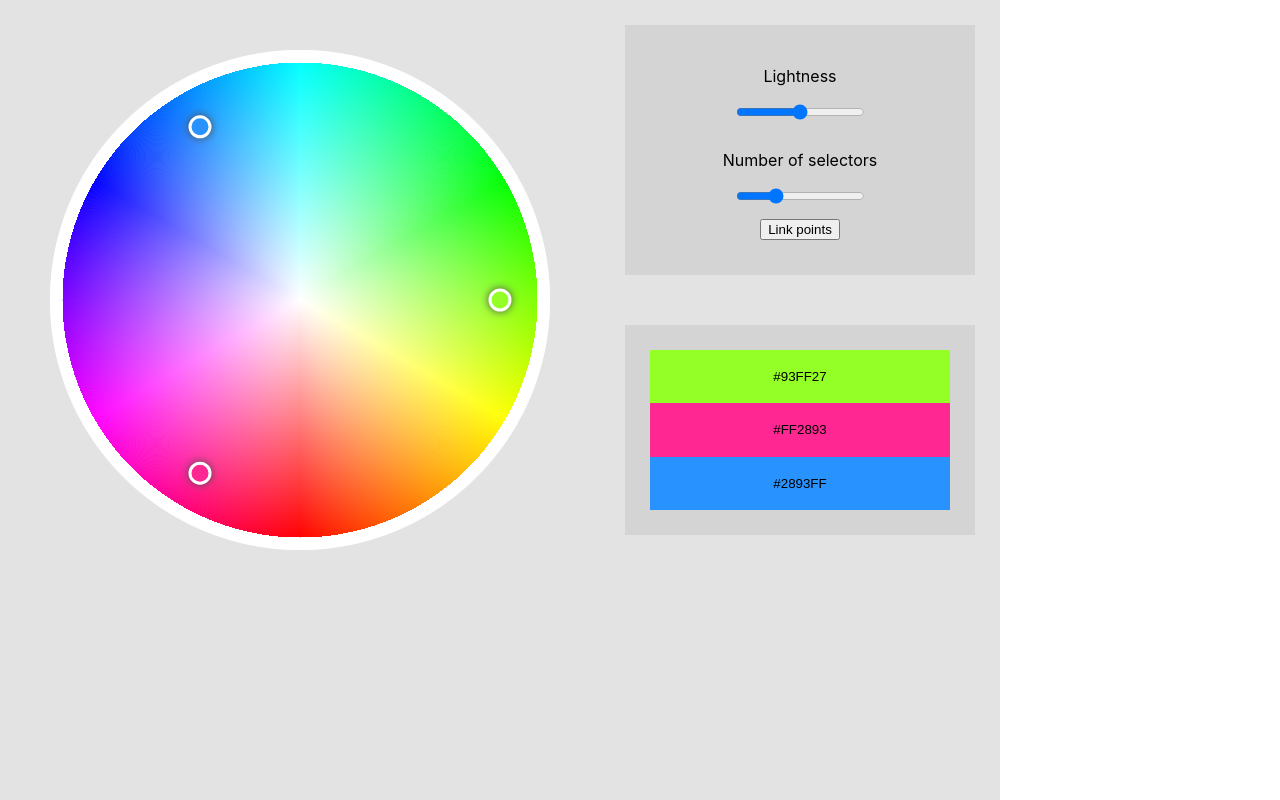
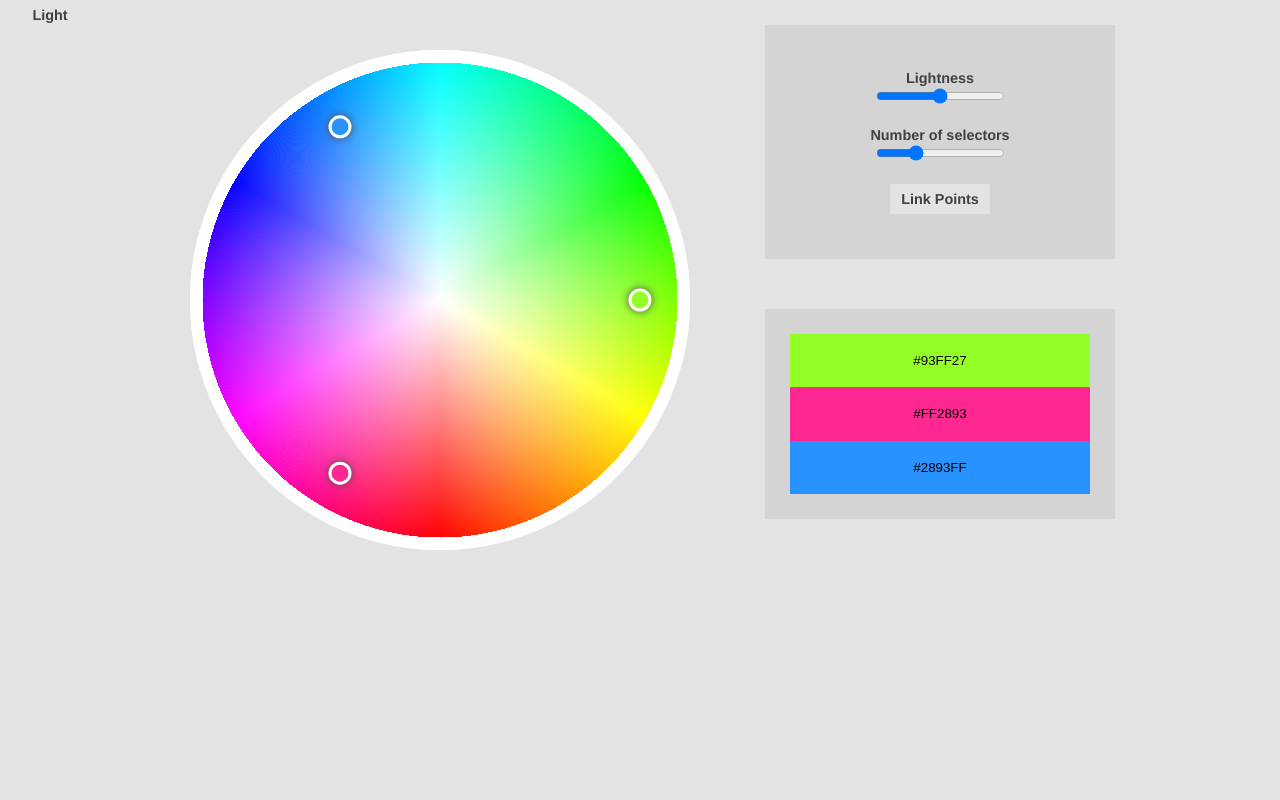
Before and after one commit to ymurenko/color-builder, a React (Create React App) app: page / in a window 1280 px wide. Shown: the top 800 px of the page. Built offline with nearby package versions, Linux system fonts and the light colour scheme.

Commit message:
feature add dark mode

```diff
--- a/src/App.js
+++ b/src/App.js
@@ -1,13 +1,23 @@
-import React from 'react';
+import React, {useState} from 'react';
 import logo from './logo.svg';
 import './App.css';
 import ColorPicker from './components/ColorPicker/ColorPicker';
 
 
 function App() {
+  const [darkMode, setDarkMode] = useState(false)
   return (
-    <div className="App">
-      <ColorPicker />
+    <div className={`App ${darkMode ? 'dark' : ''}`}>
+      <button
+            className={`button set-dark ${darkMode ? 'dark' : ''}`}
+            type="button"
+            onClick={() => {
+              darkMode ? setDarkMode(false) : setDarkMode(true);
+            }}
+          >
+            {darkMode ? 'Dark' : 'Light'}
+          </button>
+      <ColorPicker darkMode={darkMode}/>
     </div>
   );
 }
--- a/src/components/ColorPicker/ColorPicker.js
+++ b/src/components/ColorPicker/ColorPicker.js
@@ -1,39 +1,57 @@
 import React, { useEffect, useState, useRef } from "react";
 import ColorWheel from "./ColorWheel";
 import "./ColorPicker.scss";
-import copy from 'copy-to-clipboard';
+import copy from "copy-to-clipboard";
 
-const ColorPicker = () => {
+const ColorPicker = props => {
   const [bright, setBright] = useState("white");
-  const [light, setLight] = useState(50)
+  const [light, setLight] = useState(50);
   const [selectorCount, setSelectorCount] = useState(3);
-  const [isLinked, setIsLinked] = useState(false)
+  const [isLinked, setIsLinked] = useState(false);
   const colorContainer = useRef(null);
+  const linkedButton = useRef(null)
+  let isDarkMode = props.darkMode
+  const setLightness = val => {
+    setLight(val);
+  };
 
+  const setSelectors = val => {
+    setSelectorCount(val);
+  };
 
-  const setLightness = (val) => {
-    setLight(val)
-  }
-
-  const setSelectors = (val) => {
-    setSelectorCount(val)
-  }
   const getColors = () => {
     let colorArray = [];
-    for(let i =0; i<selectorCount; i++){
+    for (let i = 0; i < selectorCount; i++) {
       colorArray.push(
-      <input type="button" className="color-block" style={{height: 20+100/selectorCount, color: light < 50 ? '#fff' : '#000'}} defaultValue="#fff" key={i} onClick={e => {copy(e.target.value)}}/>
-      )
+        <input
+          type="button"
+          className="color-block"
+          style={{
+            height: 20 + 100 / selectorCount,
+            color: light < 50 ? "#fff" : "#000",
+          }}
+          defaultValue="#fff"
+          key={i}
+          onClick={e => {
+            copy(e.target.value);
+          }}
+        />
+      );
     }
-    console.log("getColors")
-    return colorArray
-  }
+    return colorArray;
+  };
   return (
-    <div className="color-picker-container">
+    <div className={`color-picker-container ${isDarkMode ? 'dark' : ''}`}>
+      <ColorWheel
+        mode={bright}
+        lightness={light}
+        selectors={selectorCount}
+        isLinked={isLinked}
+        colorsContainer={colorContainer}
+        isDarkMode = {props.darkMode}
+      />
 
-      <ColorWheel mode={bright} lightness={light} selectors={selectorCount} isLinked={isLinked} colorsContainer={colorContainer}/>
-
-      <div className="color-picker-controls">
+      <div className={`color-picker-controls ${isDarkMode ? 'dark' : ''}`}>
         <div className="control-container">
           <p className="control-label">Lightness</p>
           <input
@@ -48,7 +66,7 @@ const ColorPicker = () => {
             }}
           />
         </div>
-        <div className="control-container">
+        <div className="controls-container">
           <p className="control-label">Number of selectors</p>
           <input
             type="range"
@@ -62,19 +80,21 @@ const ColorPicker = () => {
             }}
           />
         </div>
-        <div className="control-container">
-          <input
+        <div className="control-container ">
+          <button
+            className={`button ${isLinked ? 'linked-true' : 'linked-false'} ${isDarkMode ? 'dark' : ''}`}
             type="button"
-            defaultValue="Link points"
             onClick={() => {
-              isLinked === false ? setIsLinked(true) : setIsLinked(false)
+              isLinked ? setIsLinked(false) : setIsLinked(true);
             }}
-          />
+          >
+            {isLinked ? 'Un-link' : 'Link Points'}
+          </button>
         </div>
       </div>
-      <div className="colors-container" ref={colorContainer}>
-          {getColors()}
-        </div>
+      <div className={`colors-container ${isDarkMode ? 'dark' : ''}`} ref={colorContainer}>
+      {getColors()}
+      </div>
     </div>
   );
 };
--- a/src/components/ColorPicker/ColorPicker.scss
+++ b/src/components/ColorPicker/ColorPicker.scss
@@ -1,7 +1,57 @@
+$secondary-font-size: 0.9rem;
+$secondary-font-weight: 600;
+$secondary-font-color: #404040;
+$font-family: "helvetica";
+
+$secondary-font-color-dark: #bdbdbd;
+
+$color-primary: #e3e3e3;
+$color-secondary: #d4d4d4;
+
+$color-secondary-dark: #292929;
+$color-primary-dark: #333333;
+
+.App {
+  background-color: $color-primary;
+  color: $secondary-font-color;
+  &.dark {
+    background-color: $color-primary-dark;
+    color: $secondary-font-color-dark
+  }
+}
+
+.button {
+  cursor: pointer;
+  font-size: $secondary-font-size;
+  font-weight: $secondary-font-weight;
+  font-family: $font-family;
+  height: 30px;
+  width: 100px;
+  padding: 5px;
+  border: none;
+  color: inherit;
+  background-color: $color-primary;
+  &.set-dark{
+    position: absolute;
+    left: 0px;
+  }
+  &.linked-true {
+    border: solid 2px $secondary-font-color;
+    &.dark {
+      border-color: $color-primary;
+    }
+  }
+  &.dark {
+    background-color: $color-primary-dark;
+
+  }
+}
+
 .color-picker-container {
   width: 1000px;
   height: 1000px;
-  background-color: #e3e3e3;
+  margin: auto;
+  background-color: $color-primary;
   .gradient {
     float: left;
     padding: 50px;
@@ -10,19 +60,28 @@
     }
   }
   .color-picker-controls {
+    font-size: $secondary-font-size;
+    font-weight: $secondary-font-weight;
+    font-family: $font-family;
     display: grid;
     float: left;
     width: 300px;
-    height: 200px;
+    height: auto;
     margin: 25px;
     padding: 25px;
-    background-color: #d4d4d4;
-    .button {
-      display: inline-grid;
-      height: 20px;
-      width: 20px;
-      padding: 5px;
+    background-color: $color-secondary;
+    .control-container {
+      margin: 20px 0;
     }
+    .control-label {
+      margin: 0;
+    }
+    &.dark {
+      background-color: $color-secondary-dark;
+    }
+  }
+  &.dark {
+    background-color: $color-primary-dark;
   }
 }
 
@@ -32,11 +91,14 @@
   width: 300px;
   margin: 25px;
   padding: 25px;
-  background-color: #d4d4d4;
+  background-color: $color-secondary;
   .color-block {
     cursor: pointer;
     border: none;
     background-color: #fff;
     width: 100%;
   }
+  &.dark {
+    background-color: $color-secondary-dark;
+  }
 }
--- a/src/components/ColorPicker/ColorWheel.js
+++ b/src/components/ColorPicker/ColorWheel.js
@@ -1,4 +1,4 @@
-import React, { useEffect, useLayoutEffect, useRef, useState } from "react";
+import React, { useMemo, useLayoutEffect, useRef, useState } from "react";
 import Selectors from "./Selectors";
 import * as xLUT from "./xLUT.json";
 import * as yLUT from "./yLUT.json";
@@ -7,7 +7,9 @@ import * as sinLUT from "./sinLUT.json";
 
 const ColorWheel = props => {
   const [linkState, setLinkState] = useState(0);
+  const dark = useMemo(() => props.isDarkMode)
   let selectorCount = props.selectors;
+
 
   const canvas = useRef(null);
   const svg = useRef(null);
@@ -26,8 +28,8 @@ const ColorWheel = props => {
 
       gradient.addColorStop("0", `${props.lightness > 45 ? "white" : "black"}`);
       gradient.addColorStop("0.95", `hsl(${value}, 100%, ${props.lightness}%)`);
-      gradient.addColorStop("0.95", `white`);
-      gradient.addColorStop("1", `white`);
+      gradient.addColorStop("0.95", `${ dark ? '#262626': '#fff'}`);
+      gradient.addColorStop("1", `${ dark ? '#262626': '#fff'}`);
 
       canvasContext.strokeStyle = gradient;
       canvasContext.beginPath();
@@ -40,6 +42,7 @@ const ColorWheel = props => {
   useLayoutEffect(() => {
     generateGradient();
   });
+
 
   return (
     <div className="gradient">
```
